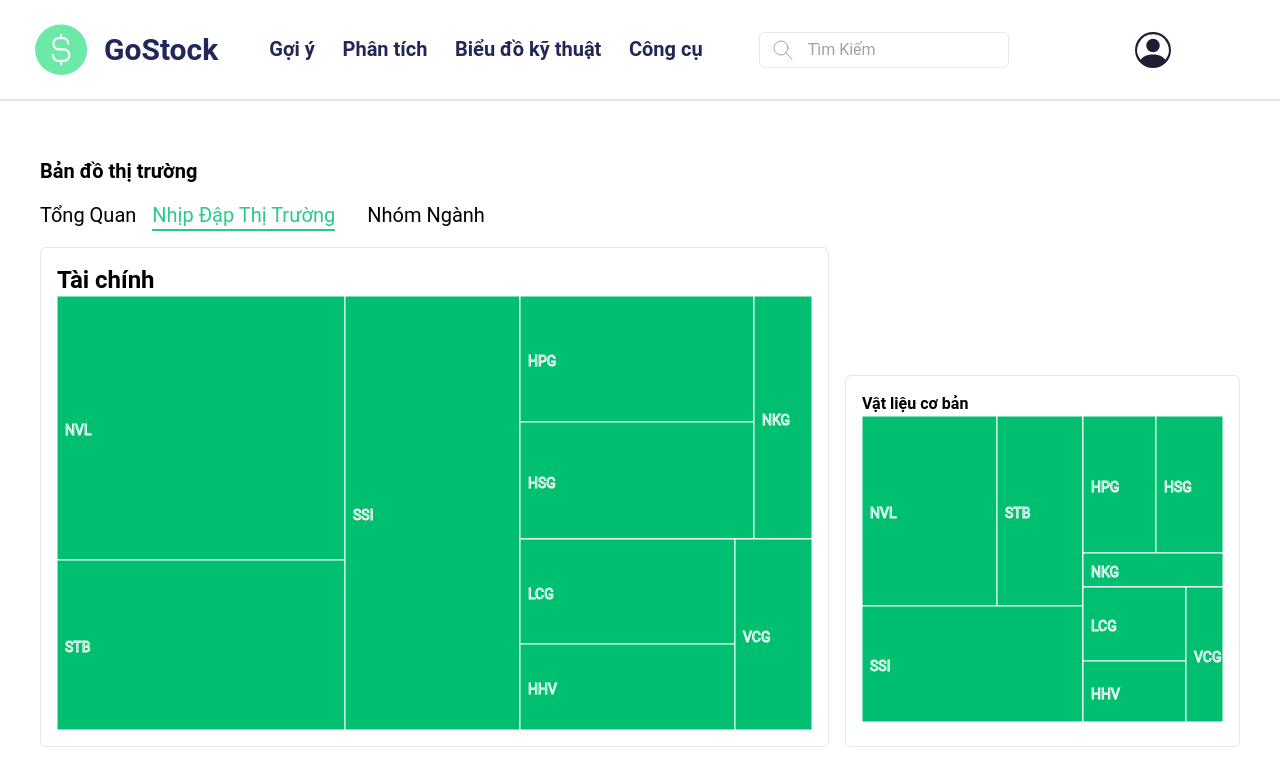
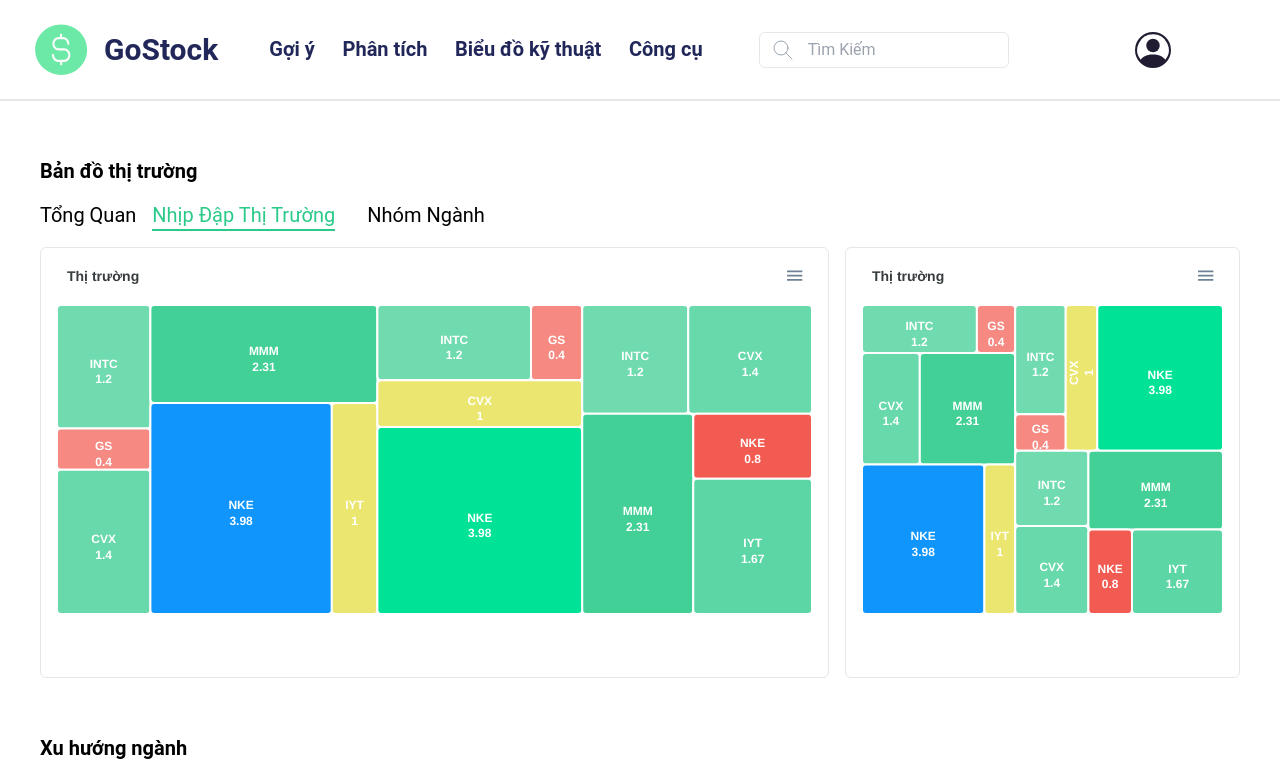
Before and after one commit to phamhyta/stock-frontend-2, a React (Create React App) app: page /home in a window 1280 px wide. Shown: the top 780 px of the page. Built offline with nearby package versions, Linux system fonts and the light colour scheme.

Commit message:
add tree map

```diff
--- a/package.json
+++ b/package.json
@@ -9,7 +9,9 @@
     "@testing-library/jest-dom": "^5.16.5",
     "@testing-library/react": "^13.4.0",
     "@testing-library/user-event": "^13.5.0",
+    "apexcharts": "^3.37.0",
     "react": "^18.2.0",
+    "react-apexcharts": "^1.4.0",
     "react-dom": "^18.2.0",
     "react-icons": "^4.7.1",
     "react-router-dom": "^6.8.0",
--- a/src/components/Home.jsx
+++ b/src/components/Home.jsx
@@ -17,7 +17,6 @@
       </div>
       <div className="bg-tintMain">
         <Outlet />
-        <h1>Đặng Minh Hiếu</h1>
       </div>
       <div>
         <Footer />
--- a/src/components/HomePage.jsx
+++ b/src/components/HomePage.jsx
@@ -13,16 +13,12 @@
           <div className="mx-4">Nhóm Ngành</div>
         </div>
         <div className="xl:flex">
-          <div className="border rounded-md w-full xl:w-2/3 height-chart px-4 pt-4 pb-12">
-            <div className=" font-bold text-2xl">Tài chính</div>
+          <div className="border rounded-md w-full xl:w-2/3 px-4 pt-4 pb-12">
             <div className="w-full h-full">
               <TreeMaps />
             </div>
           </div>
-          <div className="border rounded-md w-full xl:w-1/3 height-chart-2 p-4 mt-4 xl:mt-32 xl:ml-4 px-4 pt-4 pb-12">
-            <div className=" font-bold text-xl xl:text-base">
-              Vật liệu cơ bản
-            </div>
+          <div className="border rounded-md w-full xl:w-1/3 p-4 mt-4 xl:mt-0 xl:ml-4 px-4 pt-4 pb-12">
             <div className="w-full h-full">
               <TreeMaps />
             </div>
--- a/src/components/recharts/LineCharts.jsx
+++ b/src/components/recharts/LineCharts.jsx
@@ -13,6 +13,124 @@
 const series = [
   {
     industry: 'Bảo hiểm',
+    data: [
+      {
+        date: '02/02/2023',
+        index: 1210,
+        volume: 1214241421,
+        value: 133000000000,
+        foreign_volume_buy: 1214241421,
+        foreign_volume_sell: 1214241421,
+      },
+      {
+        date: '03/02/2023',
+        index: 1430,
+        volume: 1214241421,
+        value: 133000000000,
+        foreign_volume_buy: 1214241421,
+        foreign_volume_sell: 1214241421,
+      },
+      {
+        date: '04/02/2023',
+        index: 1234,
+        volume: 1214241421,
+        value: 133000000000,
+        foreign_volume_buy: 1214241421,
+        foreign_volume_sell: 1214241421,
+      },
+      {
+        date: '05/02/2023',
+        index: 1340,
+        volume: 1214241421,
+        value: 133000000000,
+        foreign_volume_buy: 1214241421,
+        foreign_volume_sell: 1214241421,
+      },
+      {
+        date: '06/02/2023',
+        index: 1120,
+        volume: 1214241421,
+        value: 133000000000,
+        foreign_volume_buy: 1214241421,
+        foreign_volume_sell: 1214241421,
+      },
+      {
+        date: '07/02/2023',
+        index: 1420,
+        volume: 1214241421,
+        value: 133000000000,
+        foreign_volume_buy: 1214241421,
+        foreign_volume_sell: 1214241421,
+      },
+      {
+        date: '08/02/2023',
+        index: 1530,
+        volume: 1214241421,
+        value: 133000000000,
+        foreign_volume_buy: 1214241421,
+        foreign_volume_sell: 1214241421,
+      },
+      {
+        date: '09/02/2023',
+        index: 1160,
+        volume: 1214241421,
+        value: 133000000000,
+        foreign_volume_buy: 1214241421,
+        foreign_volume_sell: 1214241421,
+      },
+      {
+        date: '10/02/2023',
+        index: 1680,
+        volume: 1214241421,
+        value: 133000000000,
+        foreign_volume_buy: 1214241421,
+        foreign_volume_sell: 1214241421,
+      },
+      {
+        date: '11/02/2023',
+        index: 1520,
+        volume: 1214241421,
+        value: 133000000000,
+        foreign_volume_buy: 1214241421,
+        foreign_volume_sell: 1214241421,
+      },
+      {
+        date: '12/02/2023',
+        index: 1470,
+        volume: 1214241421,
+        value: 133000000000,
+        foreign_volume_buy: 1214241421,
+        foreign_volume_sell: 1214241421,
+      },
+      {
+        date: '13/02/2023',
+        index: 1670,
+        volume: 1214241421,
+        value: 133000000000,
+        foreign_volume_buy: 1214241421,
+        foreign_volume_sell: 1214241421,
+      },
+      {
+        date: '14/02/2023',
+        index: 1800,
+        volume: 1214241421,
+        value: 133000000000,
+        foreign_volume_buy: 1214241421,
+        foreign_volume_sell: 1214241421,
+      },
+      {
+        date: '15/02/2023',
+        index: 2100,
+        volume: 1214241421,
+        value: 133000000000,
+        foreign_volume_buy: 1214241421,
+        foreign_volume_sell: 1214241421,
+      },
+    ],
+    color: '#F04438',
+  },
+  {
+    industry: 'Tài chính',
     data: [
       {
         date: '02/02/2023',
@@ -127,14 +245,14 @@
         foreign_volume_sell: 1214241421,
       },
     ],
-    color: '#F04438',
+    color: '#1AAB22',
   },
   {
-    industry: 'Tài chính',
+    industry: 'Chứng khoán',
     data: [
       {
         date: '02/02/2023',
-        index: 700,
+        index: 900,
         volume: 1214241421,
         value: 133000000000,
         foreign_volume_buy: 1214241421,
@@ -142,7 +260,7 @@
       },
       {
         date: '03/02/2023',
-        index: 1300,
+        index: 1000,
         volume: 1214241421,
         value: 133000000000,
         foreign_volume_buy: 1214241421,
@@ -150,7 +268,7 @@
       },
       {
         date: '04/02/2023',
-        index: 1000,
+        index: 1100,
         volume: 1214241421,
         value: 133000000000,
         foreign_volume_buy: 1214241421,
@@ -158,7 +276,7 @@
       },
       {
         date: '05/02/2023',
-        index: 1700,
+        index: 1200,
         volume: 1214241421,
         value: 133000000000,
         foreign_volume_buy: 1214241421,
@@ -166,7 +284,7 @@
       },
       {
         date: '06/02/2023',
-        index: 1940,
+        index: 1340,
         volume: 1214241421,
         value: 133000000000,
         foreign_volume_buy: 1214241421,
@@ -174,7 +292,7 @@
       },
       {
         date: '07/02/2023',
-        index: 1200,
+        index: 1100,
         volume: 1214241421,
         value: 133000000000,
         foreign_volume_buy: 1214241421,
@@ -182,7 +300,7 @@
       },
       {
         date: '08/02/2023',
-        index: 1700,
+        index: 1200,
         volume: 1214241421,
         value: 133000000000,
         foreign_volume_buy: 1214241421,
@@ -198,7 +316,7 @@
       },
       {
         date: '10/02/2023',
-        index: 1000,
+        index: 1400,
         volume: 1214241421,
         value: 133000000000,
         foreign_volume_buy: 1214241421,
@@ -206,7 +324,7 @@
       },
       {
         date: '11/02/2023',
-        index: 1600,
+        index: 1100,
         volume: 1214241421,
         value: 133000000000,
         foreign_volume_buy: 1214241421,
@@ -214,7 +332,7 @@
       },
       {
         date: '12/02/2023',
-        index: 1470,
+        index: 1270,
         volume: 1214241421,
         value: 133000000000,
         foreign_volume_buy: 1214241421,
@@ -222,7 +340,7 @@
       },
       {
         date: '13/02/2023',
-        index: 2800,
+        index: 1300,
         volume: 1214241421,
         value: 133000000000,
         foreign_volume_buy: 1214241421,
@@ -230,7 +348,7 @@
       },
       {
         date: '14/02/2023',
-        index: 2100,
+        index: 1500,
         volume: 1214241421,
         value: 133000000000,
         foreign_volume_buy: 1214241421,
@@ -238,125 +356,7 @@
       },
       {
         date: '15/02/2023',
-        index: 2200,
-        volume: 1214241421,
-        value: 133000000000,
-        foreign_volume_buy: 1214241421,
-        foreign_volume_sell: 1214241421,
-      },
-    ],
-    color: '#1AAB22',
-  },
-  {
-    industry: 'Chứng khoán',
-    data: [
-      {
-        date: '02/02/2023',
-        index: 1500,
-        volume: 1214241421,
-        value: 133000000000,
-        foreign_volume_buy: 1214241421,
-        foreign_volume_sell: 1214241421,
-      },
-      {
-        date: '03/02/2023',
-        index: 1600,
-        volume: 1214241421,
-        value: 133000000000,
-        foreign_volume_buy: 1214241421,
-        foreign_volume_sell: 1214241421,
-      },
-      {
-        date: '04/02/2023',
-        index: 1200,
-        volume: 1214241421,
-        value: 133000000000,
-        foreign_volume_buy: 1214241421,
-        foreign_volume_sell: 1214241421,
-      },
-      {
-        date: '05/02/2023',
-        index: 1300,
-        volume: 1214241421,
-        value: 133000000000,
-        foreign_volume_buy: 1214241421,
-        foreign_volume_sell: 1214241421,
-      },
-      {
-        date: '06/02/2023',
-        index: 1340,
-        volume: 1214241421,
-        value: 133000000000,
-        foreign_volume_buy: 1214241421,
-        foreign_volume_sell: 1214241421,
-      },
-      {
-        date: '07/02/2023',
-        index: 1400,
-        volume: 1214241421,
-        value: 133000000000,
-        foreign_volume_buy: 1214241421,
-        foreign_volume_sell: 1214241421,
-      },
-      {
-        date: '08/02/2023',
-        index: 1500,
-        volume: 1214241421,
-        value: 133000000000,
-        foreign_volume_buy: 1214241421,
-        foreign_volume_sell: 1214241421,
-      },
-      {
-        date: '09/02/2023',
-        index: 1600,
-        volume: 1214241421,
-        value: 133000000000,
-        foreign_volume_buy: 1214241421,
-        foreign_volume_sell: 1214241421,
-      },
-      {
-        date: '10/02/2023',
-        index: 1700,
-        volume: 1214241421,
-        value: 133000000000,
-        foreign_volume_buy: 1214241421,
-        foreign_volume_sell: 1214241421,
-      },
-      {
-        date: '11/02/2023',
         index: 1800,
-        volume: 1214241421,
-        value: 133000000000,
-        foreign_volume_buy: 1214241421,
-        foreign_volume_sell: 1214241421,
-      },
-      {
-        date: '12/02/2023',
-        index: 1970,
-        volume: 1214241421,
-        value: 133000000000,
-        foreign_volume_buy: 1214241421,
-        foreign_volume_sell: 1214241421,
-      },
-      {
-        date: '13/02/2023',
-        index: 2000,
-        volume: 1214241421,
-        value: 133000000000,
-        foreign_volume_buy: 1214241421,
-        foreign_volume_sell: 1214241421,
-      },
-      {
-        date: '14/02/2023',
-        index: 2100,
-        volume: 1214241421,
-        value: 133000000000,
-        foreign_volume_buy: 1214241421,
-        foreign_volume_sell: 1214241421,
-      },
-      {
-        date: '15/02/2023',
-        index: 2200,
         volume: 1214241421,
         value: 133000000000,
         foreign_volume_buy: 1214241421,
--- a/src/components/recharts/TreeMaps.jsx
+++ b/src/components/recharts/TreeMaps.jsx
@@ -1,106 +1,156 @@
 import React from 'react';
-import { Treemap, ResponsiveContainer } from 'recharts';
+// import { Treemap, ResponsiveContainer } from 'recharts';
+import ReactApexChart from 'react-apexcharts';
 
-const data = [
+const series = [
   {
-    name: 'Tài chính',
-    size: 282714000,
-    children: [
+    data: [
       {
-        name: 'NVL',
-        company: 'CTCP Tập đoàn đầu tư địa ốc NoVA',
-        price: 11.5,
-        size: 51758200,
-        change: -6.69,
+        x: 'INTC',
+        y: 1.2,
       },
       {
-        name: 'STB',
-        company: 'Ngân hàng TMCP Sài Gòn',
-        price: 23.35,
-        size: 33356400,
-        change: -4.3,
+        x: 'GS',
+        y: 0.4,
       },
       {
-        name: 'SSI',
-        company: 'CTCP Chứng khoán SSI',
-        price: 11.5,
-        size: 51758200,
-        change: -6.69,
+        x: 'CVX',
+        y: 1.4,
+      },
+      {
+        x: 'MMM',
+        y: 2.31,
+      },
+      {
+        x: 'NKE',
+        y: 3.98,
+      },
+      {
+        x: 'IYT',
+        y: 1,
       },
     ],
-    change: -1.2,
   },
   {
-    name: 'Vật liệu cơ bản  ',
-    size: 67118200,
-    children: [
+    data: [
       {
-        name: 'HPG',
-        company: 'CTCP Tập đoàn Hoà Phát',
-        price: 20.8,
-        size: 20076200,
-        change: -0.97,
+        x: 'INTC',
+        y: 1.2,
       },
       {
-        name: 'HSG',
-        company: 'CTCP Tập đoàn Hoa Sen',
-        price: 15.1,
-        size: 18776500,
-        change: -1.68,
+        x: 'GS',
+        y: 0.4,
       },
       {
-        name: 'NKG',
-        company: 'CTCP Thép Nam Kim',
-        price: 14.1,
-        size: 9535400,
-        change: -0.17,
+        x: 'CVX',
+        y: 1,
+      },
+      {
+        x: 'NKE',
+        y: 3.98,
+      },
+      {
+        x: 'IYT',
+        y: 0,
       },
     ],
-    change: 0,
   },
   {
-    name: 'Công nghiệp',
-    size: 66530500,
-    children: [
+    data: [
       {
-        name: 'LCG',
-        company: 'CTCP Lizen',
-        price: 11.25,
-        size: 15401600,
-        change: 6.64,
+        x: 'INTC',
+        y: 1.2,
       },
       {
-        name: 'HHV',
-        company: 'CTCP Đầu tư Hạ tầng giao thông Đèo Cả',
-        price: 12.85,
-        size: 12601600,
-        change: 6.64,
+        x: 'CVX',
+        y: 1.4,
       },
       {
-        name: 'VCG',
-        company: 'Tổng CTCP Xuất nhập khẩu và Xây dựng Việt Nam',
-        price: 20.15,
-        size: 10046600,
-        change: 6.9,
+        x: 'MMM',
+        y: 2.31,
+      },
+      {
+        x: 'NKE',
+        y: 0.8,
+      },
+      {
+        x: 'IYT',
+        y: 1.67,
       },
     ],
-    change: 1.2,
   },
 ];
 
+const options = {
+  legend: {
+    show: false,
+  },
+  title: {
+    text: 'Thị trường',
+  },
+  chart: {
+    height: 350,
+    type: 'treemap',
+  },
+  dataLabels: {
+    enabled: true,
+    style: {
+      fontSize: '12px',
+    },
+    formatter: function (text, op) {
+      return [text, op.value];
+    },
+    offsetY: -4,
+  },
+  plotOptions: {
+    treemap: {
+      enableShades: true,
+      shadeIntensity: 0.5,
+      reverseNegativeShade: true,
+      colorScale: {
+        ranges: [
+          {
+            from: 0,
+            to: 0.9999,
+            color: '#F04438',
+          },
+          {
+            from: 0.9991,
+            to: 1.00001,
+            color: '#E2DA2F',
+          },
+          {
+            from: 1.00001,
+            to: 3,
+            color: '#00BF71',
+          },
+        ],
+      },
+    },
+  },
+};
+
 const TreeMaps = () => {
   return (
-    <ResponsiveContainer width="100%" height="100%">
-      <Treemap
-        width={400}
-        height={200}
-        data={data}
-        dataKey="size"
-        aspectRatio={4 / 3}
-        stroke="#fff"
-        fill={data.change < 0 ? '#0065FF' : '#00BF71'}
+    // <ResponsiveContainer width="100%" height="100%">
+    //   <Treemap
+    //     width={400}
+    //     height={200}
+    //     data={data}
+    //     dataKey="size"
+    //     aspectRatio={4 / 3}
+    //     stroke="#fff"
+    //     fill={data.change < 0 ? '#0065FF' : '#00BF71'}
+    //   />
+    // </ResponsiveContainer>
+    <div id="chart" width="100%" height="100%">
+      <ReactApexChart
+        options={options}
+        series={series}
+        type="treemap"
+        height={350}
       />
-    </ResponsiveContainer>
+    </div>
   );
 };
 export default TreeMaps;
--- a/src/index.css
+++ b/src/index.css
@@ -234,9 +234,3 @@
 .shadow-middle {
     box-shadow: 0px 6.03392px 19.6102px rgba(10, 16, 72, 0.23);
 }
-.height-chart {
-  height: 500px;
-}
-.height-chart-2 {
-  height: 372px;
-}
```
